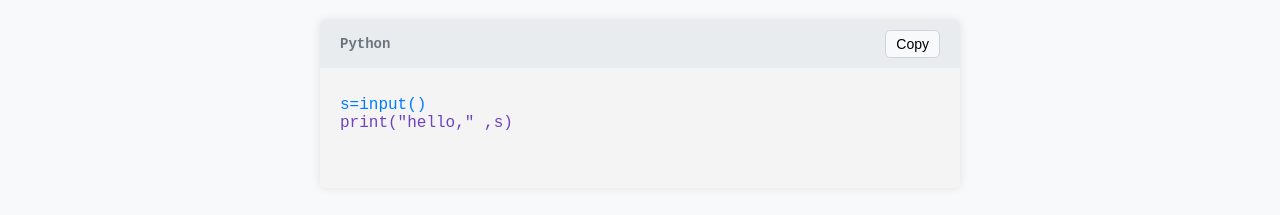
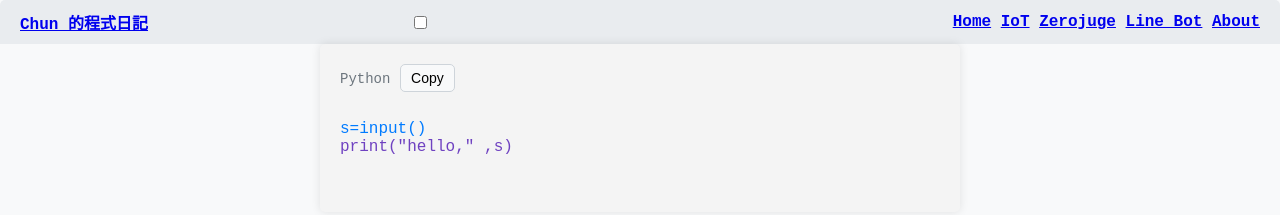
Before and after one commit to Chun0701/chun-program, a plain HTML site: page website/a001.html in a window 1280 px wide. Drawn offline with Linux system fonts and the light colour scheme.

Commit message:
Update a001.html

```diff
--- a/website/a001.html
+++ b/website/a001.html
@@ -7,8 +7,25 @@
     <link rel="stylesheet" href="a001.css">
 </head>
 <body>
+    <header class="header">
+        <a href="index.html" class="logo">Chun 的程式日記</a>
+
+        <input type="checkbox" id="check">
+        <label for="check" class="icons">
+            <i class='bx bx-menu' id="menu-icon"></i>
+            <i class='bx bx-x' id="close-icon"></i>
+        </label>
+
+        <nav class="navbar">
+            <a href="index.html" style="--i:0">Home</a>
+            <a href="#" style="--i:1">IoT</a>
+            <a href="Zerojudge.html" style="--i:2">Zerojuge</a>
+            <a href="#" style="--i:3">Line Bot</a>
+            <a href="#" style="--i:4">About</a>
+        </nav>
+    </header>
     <div class="code-container">
-        <div class="header">
+        <div class="nk">
             <span class="language">Python</span>
             <button class="copy-button" onclick="copyCode()">Copy</button>
         </div>
```
